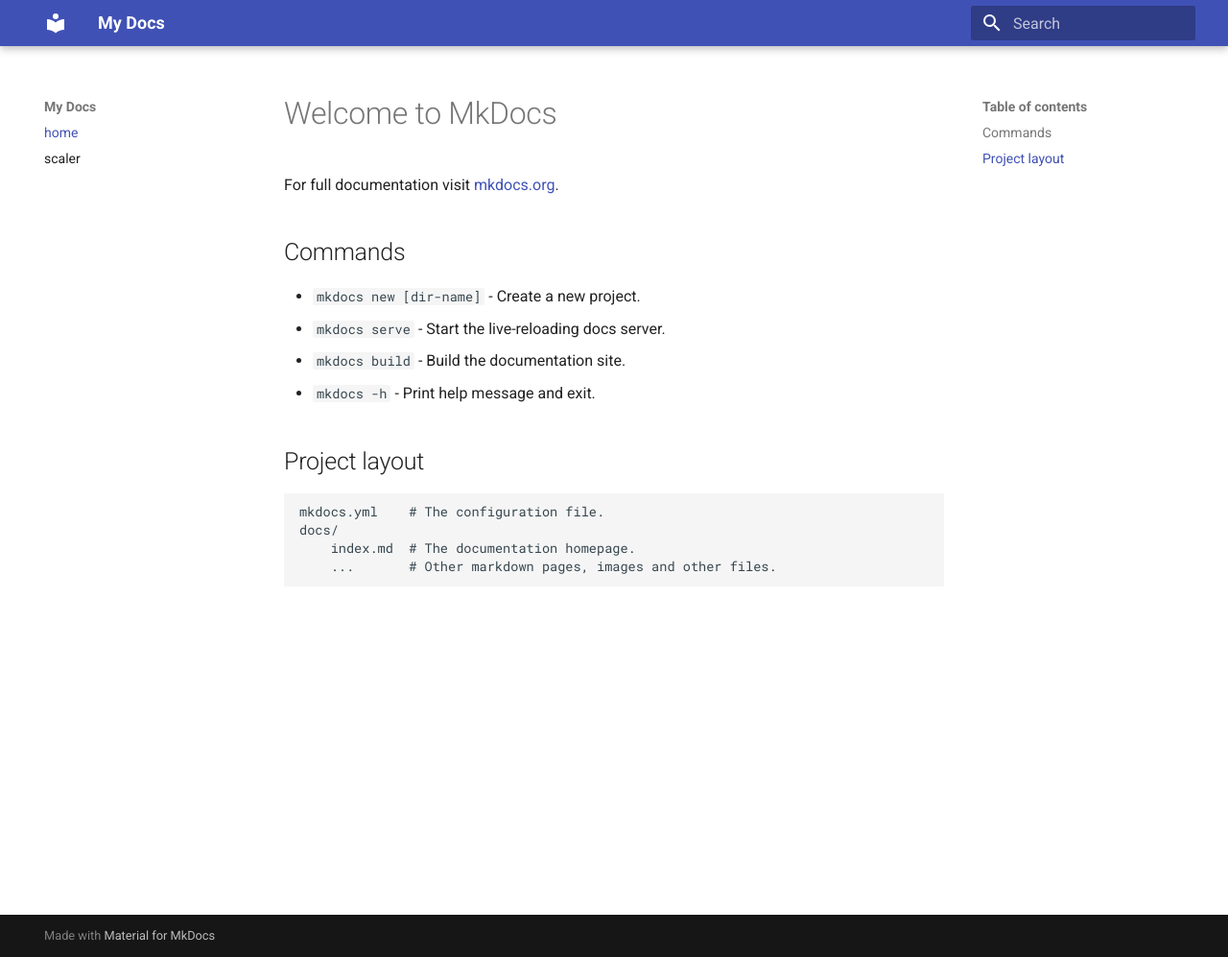
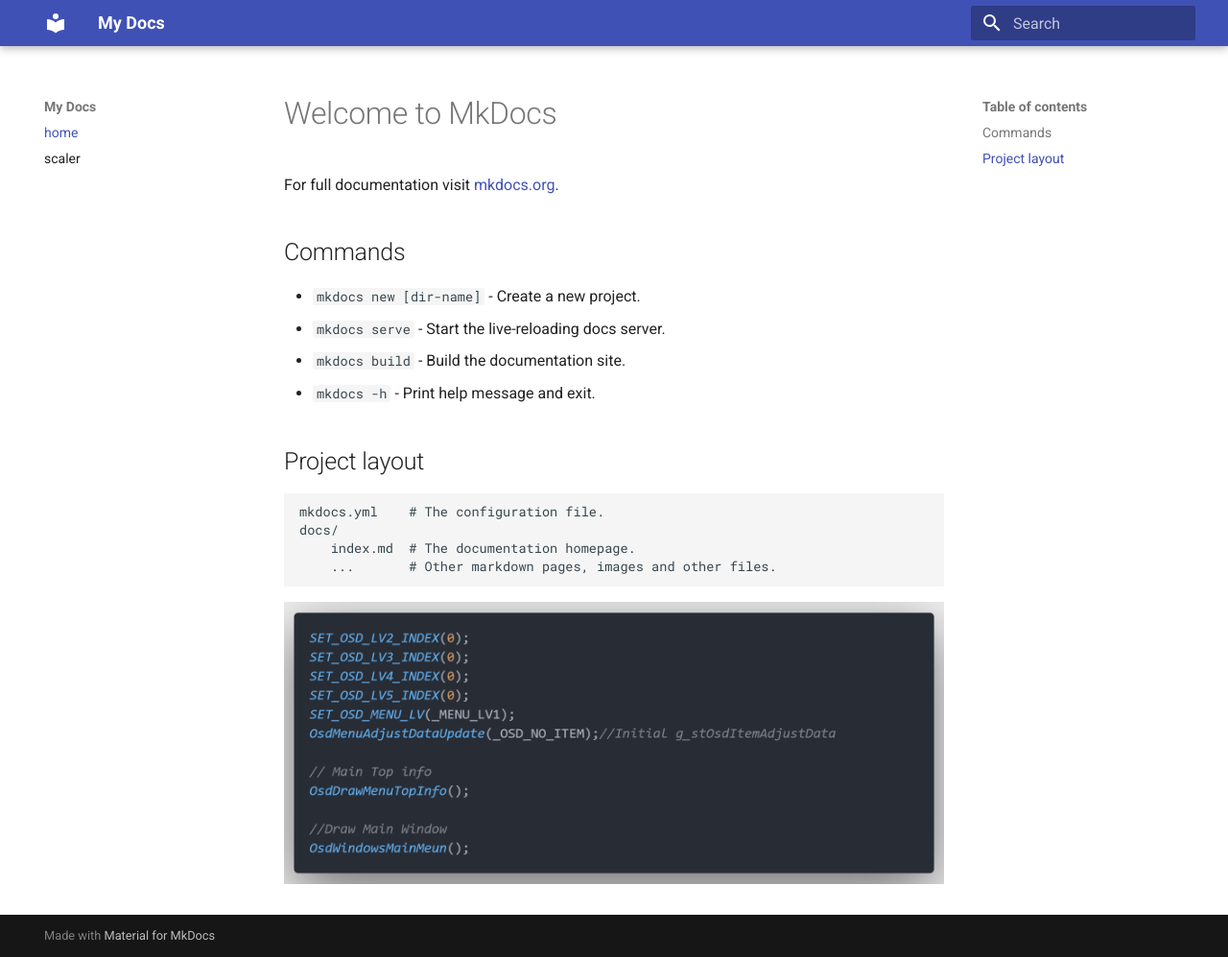
Before and after one commit to MUCHWAY/MyNotebook, an MkDocs documentation site: the page built from docs/index.md, in a window 1280 px wide and 997 px high. Shown: the whole window at 96% size. Built offline with MkDocs 1.6.1 and Material for MkDocs 9.7.7, drawn with Linux system fonts in a browser that asks for light colours.

Commit message:
update index.md and scaler.md

```diff
--- a/docs/index.md
+++ b/docs/index.md
@@ -15,3 +15,6 @@
     docs/
         index.md  # The documentation homepage.
         ...       # Other markdown pages, images and other files.
+
+
+![image](.\images\code.png)
```
Also changed, not shown: docs/scaler.md (+2 -0 lines), docs/images/code.png (added).
